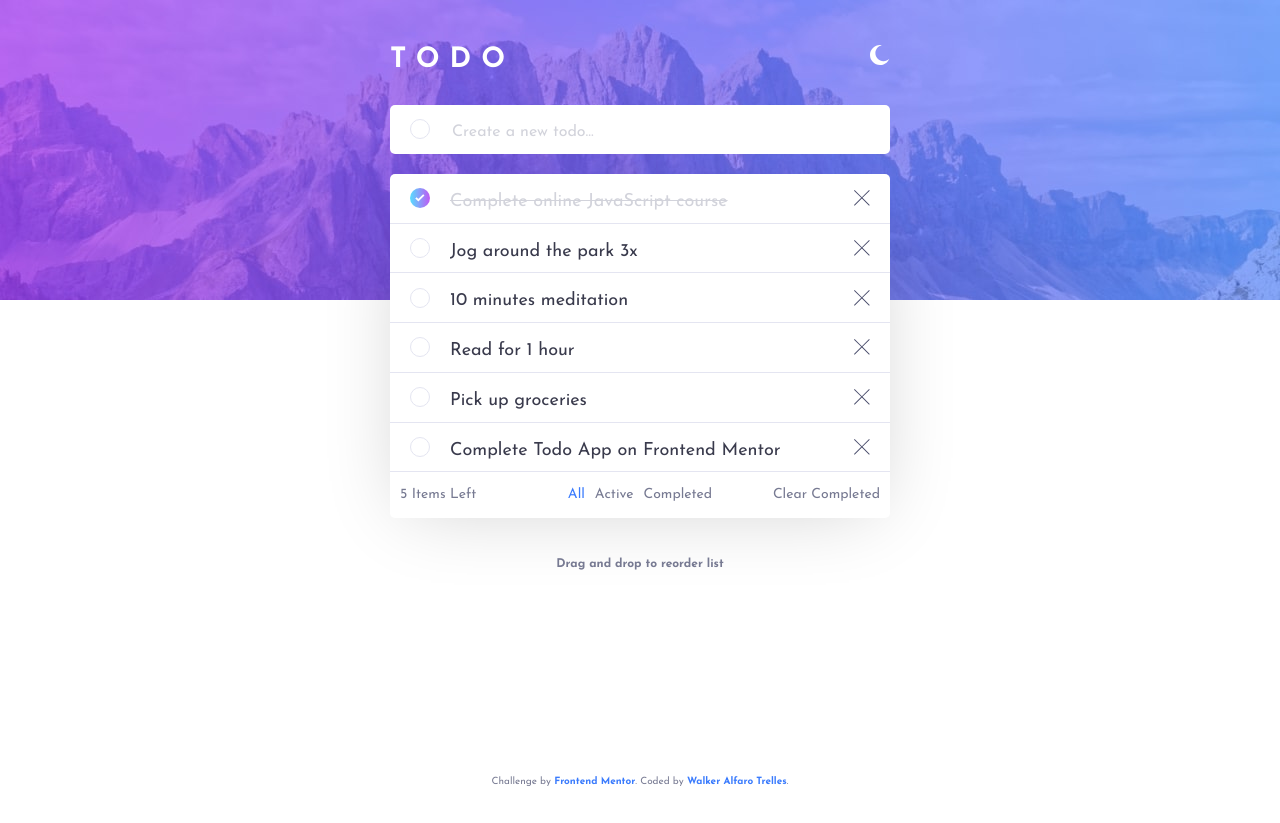
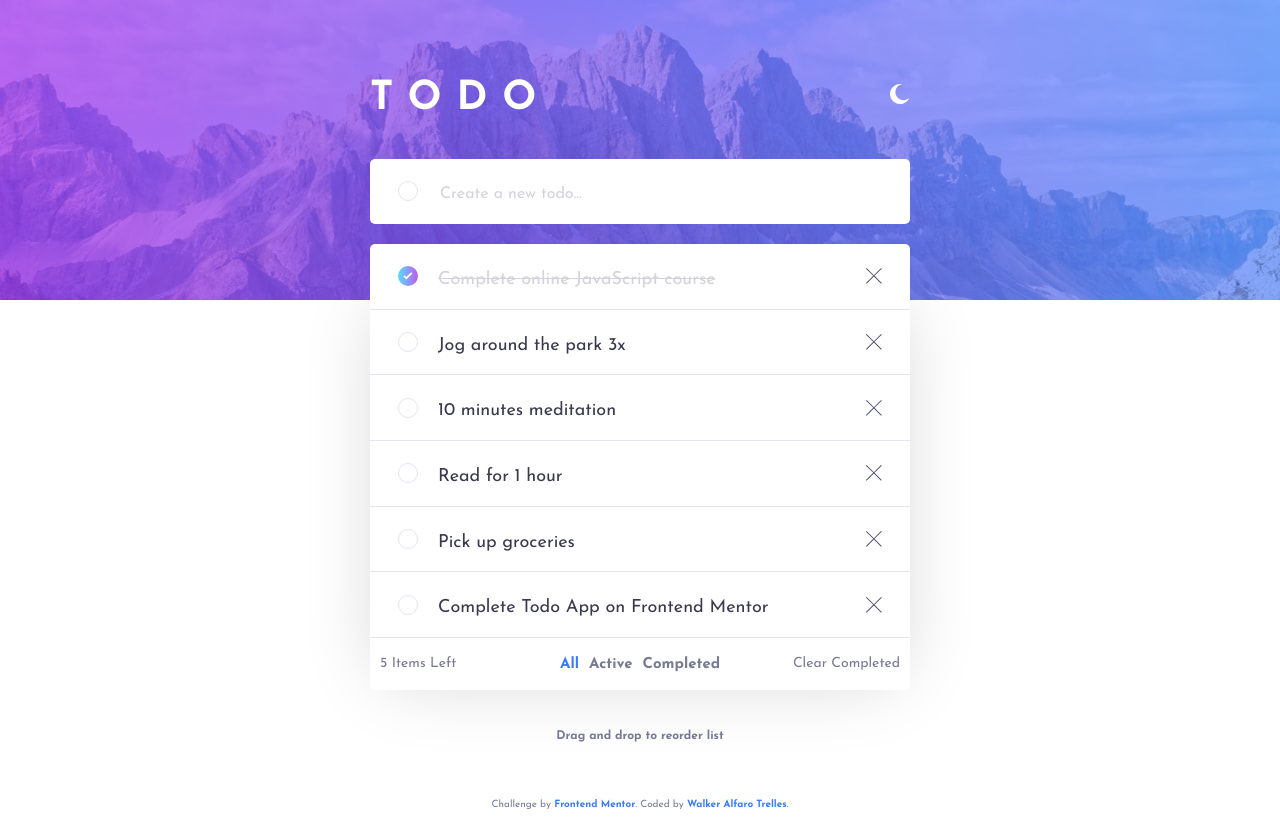
Before and after one commit to walkeralfaro/FrontendMentor_Todo_App, a React (Vite) app: page / in a window 1280 px wide. Before the commit the page ends 800 px from the top, so only its background shows below. Built offline with nearby package versions, Linux system fonts and the light colour scheme.

Commit message:
finish 1.0

```diff
--- a/src/components/TodoApp.jsx
+++ b/src/components/TodoApp.jsx
@@ -5,7 +5,7 @@
 import { reorder } from "../functions/Reorder";
 import { DragDropContext, Droppable, Draggable } from "@hello-pangea/dnd";
 import styles from "../scss/components/TodoApp.module.scss";
-import { data } from "../../public/data";
+import { data } from "/data";
 
 export const TodoApp = () => {
 
--- a/src/scss/base/_globals.scss
+++ b/src/scss/base/_globals.scss
@@ -9,7 +9,7 @@
 }
 body {
     font-family: v.$font;
-    font-size: 1.8rem;
+    font-size: 1.2rem;
 }
 
 p {
--- a/src/scss/base/_mixins.scss
+++ b/src/scss/base/_mixins.scss
@@ -8,7 +8,7 @@
 }
 
 @mixin desktop {
-    @media (min-width: #{$desktop}) {
+    @media (min-width: $desktop) {
         @content;
     }
 }
--- a/src/scss/base/_variables.scss
+++ b/src/scss/base/_variables.scss
@@ -20,7 +20,7 @@
 $Very_Light_Gray: hsl(0, 0%, 98%);
 $Very_Light_Grayish_Blue: hsl(236, 33%, 92%);
 $Light_Grayish_Blue: hsl(233, 11%, 84%);
-$Background_body_light: hsl(0,0, 250%);
+$Background_body_light: hsl(0, 0%, 250%);
 
 //  Dark Theme
 $Very_Dark_Blue: hsl(235, 21%, 11%);
--- a/src/scss/components/App.module.scss
+++ b/src/scss/components/App.module.scss
@@ -40,6 +40,9 @@
 }
 
 .card_app {
-  width: 54rem;
+  width: 58rem;
   padding: 1.5rem 2rem;
+  // height: 100%;
+  // min-height: 40rem;
+  // max-height: 47rem;
 }
--- a/src/scss/components/Features.module.scss
+++ b/src/scss/components/Features.module.scss
@@ -13,14 +13,17 @@
   justify-content: space-between;
 
   font-size: 1.4rem;
-  padding: 1.5rem 1rem;
 
   color: $Dark_Grayish_Blue;
   background-color: $LightTheme_Card_Background;
 
   border-radius: 0px 0px 5px 5px;
-  // *******************************************************
-  // box-shadow: 0px 20px 5px 20px rgba(0,0,0,0.2);
+
+  padding: 1.5rem 2rem;
+
+  @include mobile {
+    padding: 1.8rem 1rem;
+  }
 
   button {
 
@@ -59,6 +62,9 @@
   background-color: $LightTheme_Card_Background;
   border-radius: .5rem;
 
+  box-shadow: 0px 15px 34px -16px rgba(0,0,0,0.75);
+  // box-shadow: 0px 50px 75px -15px rgba(0,0,0,0.2);
+
   @include mobile {
     position: absolute;
     top: 0;
@@ -67,8 +73,6 @@
     right: 50%;
     margin: 0;
 
-    font-size: 1.4rem;
-
     background-color: transparent;
   }
 
@@ -76,6 +80,9 @@
 
     padding: 1rem;
     color: $Dark_Grayish_Blue;
+
+    font-size: 1.5rem;
+    font-weight: bold;
 
     @include mobile {
       padding: 1rem .5rem;
--- a/src/scss/components/Header.module.scss
+++ b/src/scss/components/Header.module.scss
@@ -1,9 +1,14 @@
-@use '../base/variables' as v;
+@use '../base/variables' as *;
+@use '../base/mixins' as *;
 
 .header_container {
   display: flex;
   align-items: center;
   justify-content: space-between;
+
+  @include mobile {
+    margin-top: 2.4rem;
+  }
 }
 
 .header_h1{
@@ -11,6 +16,11 @@
   letter-spacing: 1rem;
   padding-top: 1rem;
   color: white;
+
+  @include mobile {
+    font-size: 4rem;
+    letter-spacing: 1.5rem;
+  }
 }
 
 .header_theme {
@@ -25,6 +35,12 @@
   height: 2rem;
   background-repeat: no-repeat;
   background-position: center;
+
+  @include desktop {
+    background-size: 2.5rem;
+    width: 2.5rem;
+    height: 2.5rem;
+  }
 }
 
 .icon_dark_theme {
--- a/src/scss/components/Todo.module.scss
+++ b/src/scss/components/Todo.module.scss
@@ -1,14 +1,21 @@
 @use '../base/variables' as *;
+@use '../base/mixins' as *;
 
 .todo_container_light {
   display: flex;
-  gap: 2rem;
+  gap: 1rem;
   align-items: center;
   justify-content: space-between;
 
   background-color: $LightTheme_Card_Background;
   border-bottom: 1px solid $Very_Light_Grayish_Blue;
-  padding: 1rem;
+
+  padding: 1.4rem;
+
+  @include mobile {
+    padding: 1.8rem;
+    gap: 2rem;
+  }
 }
 
 .todo_container_dark {
@@ -22,6 +29,10 @@
   color: $Very_Dark_Grayish_Blue;
   padding-top: .8rem;
   cursor: pointer;
+
+  @include mobile {
+    font-size: 1.8rem;
+  }
 }
 
 .todo_text_dark {
@@ -39,20 +50,23 @@
 //*****************************
 
 .todo_delete {
-
-
   cursor: pointer;
   user-select: none;
   margin: 0 1rem;
-
 }
 
 .imgCross {
-  width: 1.6rem;
-  height: 1.6rem;
+  width: 1.2rem;
+  height: 1.2rem;
 
   background-image: url('../../images/icon-cross.svg');
-  background-size:1.6rem;
+  background-size:1.2rem;
   background-repeat: no-repeat;
   background-position: center;
+
+  @include mobile {
+    width: 1.6rem;
+    height: 1.6rem;
+    background-size: 1.6rem;
+  }
 }
--- a/src/scss/components/TodoApp.module.scss
+++ b/src/scss/components/TodoApp.module.scss
@@ -2,7 +2,7 @@
 
 .advice_dnd {
   font-size: 1.2rem;
-  margin-top: 4rem;
+  margin: 4rem 0;
   text-align: center;
   color: $Dark_Grayish_Blue;
   font-weight: bold;
--- a/src/scss/components/TodoInput.module.scss
+++ b/src/scss/components/TodoInput.module.scss
@@ -1,4 +1,5 @@
 @use '../base/variables' as *;
+@use '../base/mixins' as *;
 
 .todo_form {
   display: flex;
@@ -7,11 +8,16 @@
   justify-content: space-between;
 
   background-color: $LightTheme_Card_Background;
-  padding: 1rem;
   border-radius: 5px;
 
   margin-top: 1rem;
   margin-bottom: 2rem;
+
+  padding: 1rem;
+
+  @include mobile {
+    padding: 1.8rem;
+  }
 }
 
 .todo_form_dark {
```
Also changed, not shown: data.js (renamed from public/data.js).
